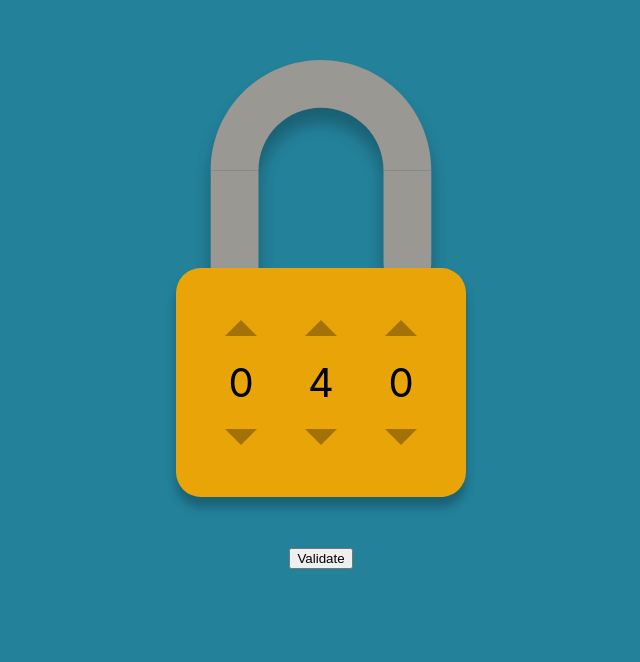
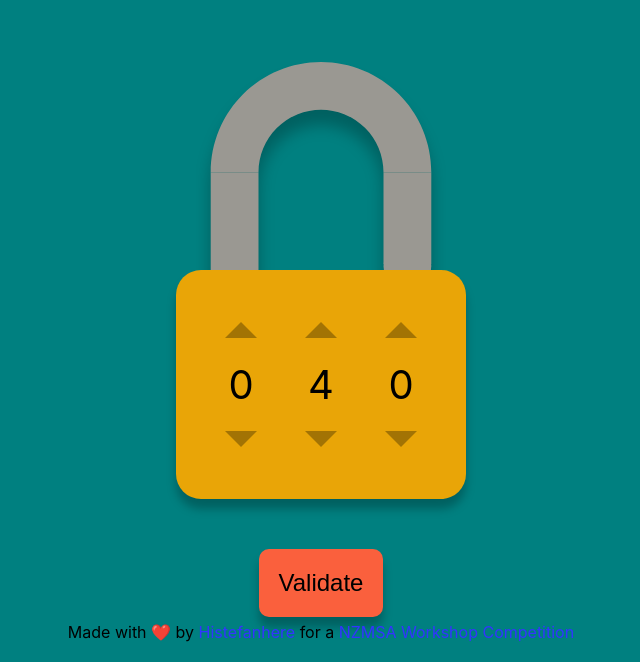
Before and after one commit to histefanhere/react-padlock, a React (Create React App) app: page / in a window 1280 px wide. Shown: the part 138-800 px from the top of the page, without its empty margins (319-959 px from the left). Built offline with nearby package versions, Linux system fonts and the light colour scheme.

Commit message:
Button and App styling This is mostly for the validate button, but there's some other styling like the bg colour.

```diff
--- a/src/App.scss
+++ b/src/App.scss
@@ -11,8 +11,32 @@
     // Nope, still too dark
     // background-color: royalblue;
 
-  // background-color: teal;
+    background-color: teal;
     // background-color: steelblue;
     // A linear combination of teal and steelblue from https://www.w3schools.com/colors/colors_mixer.asp?colorbottom=008080&colortop=FFFFFF
-  background-color: #23819a;
+    // background-color: #23819a;
+
+    // All buttons in the app should show pointers!
+    button {
+      cursor: pointer;
     }
+
+    footer {
+      position:fixed;
+      bottom: 0;
+      left: 0;
+      padding-bottom: 20px;
+
+      a {
+        color: #33f;
+
+        text-decoration: none;
+        &:hover {
+          text-decoration: underline;
+        }
+      }
+
+      width: 100%;
+      text-align: center;
+    }
+}
--- a/src/App.tsx
+++ b/src/App.tsx
@@ -7,6 +7,7 @@ function App() {
   return (
     <div className="App">
       <Padlock />
+      <footer>Made with ❤️ by <a href="https://github.com/histefanhere" target="_blank" rel="noopener noreferrer">Histefanhere</a> for a <a href="https://github.com/NZMSA/2021-introduction-to-general-software-development" target="_blank" rel="noopener noreferrer">NZMSA Workshop Competition</a></footer>
     </div>
   );
 }
--- a/src/components/Digit.scss
+++ b/src/components/Digit.scss
@@ -7,6 +7,9 @@
         text-align: center;
         vertical-align: middle;
         line-height: normal;
+
+        // The digits shouldn't be selectable
+        cursor: default;
     }
 
     .digit-btn {
--- a/src/components/Padlock.scss
+++ b/src/components/Padlock.scss
@@ -47,11 +47,23 @@
 }
 
 .btns {
-    // NOTE: Also produces a bottom margin that we don't want,
-    // but since it's the bottom element we don't really care.
-    margin: 50px auto;
+    margin-top: 50px;
 
     .validate-btn {
         margin: 0 auto;
+
+        border: none;
+        border-radius: 10px;
+        padding: 20px;
+
+        box-shadow: 0 10px 10px 0 rgba(0, 0, 0, 0.25);
+
+        background-color: hsl(11, 95%, 61%);
+        &:hover {
+            background-color: hsl(11, 90%, 57%);
+        }
+
+        font-size: 1.5rem;
+        color: black;
     }
 }
```
Lines whose indentation alone changed are shown as unchanged.
